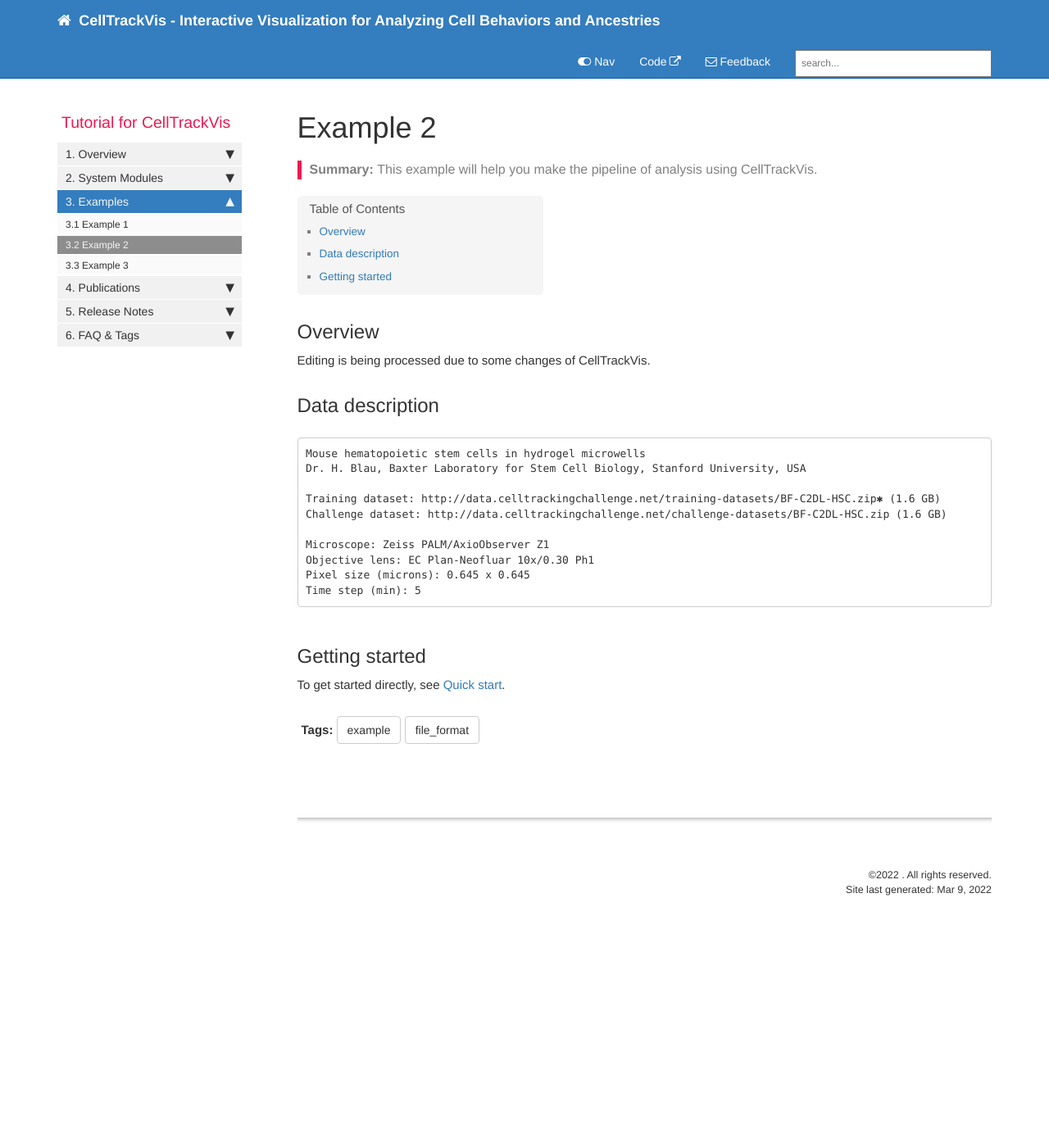
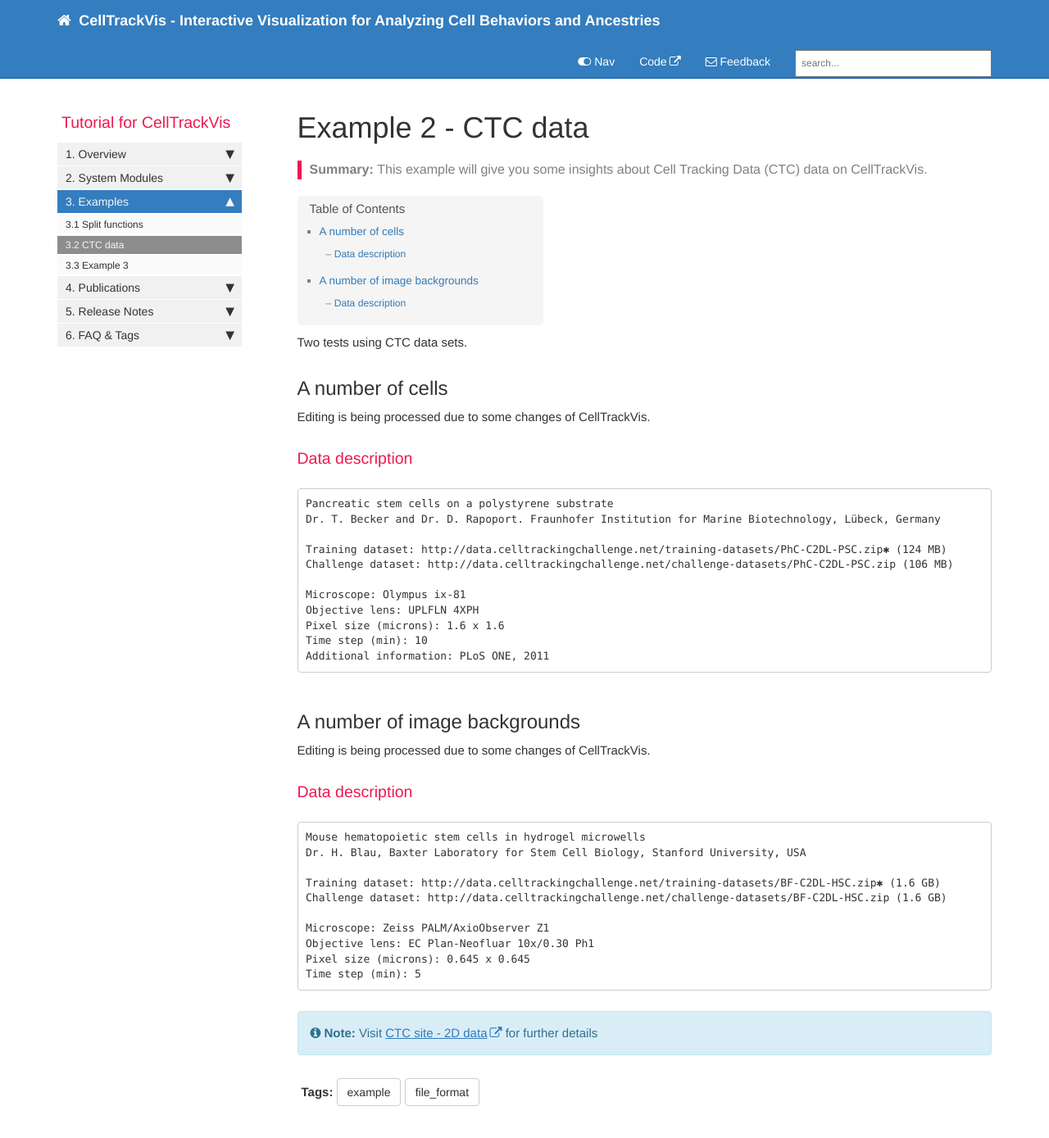
Before and after one commit to scbeom/ctv_tutorial, a Jekyll site: the page built from pages/example/ex_example_2.md, in a window 1280 px wide and 1400 px high. Shown: the top 1389 px of the window at 82% size. Built offline with Jekyll 4.4.1, drawn with Linux system fonts in a browser that asks for light colours; comment, search, counter and statistics services are not loaded.

Commit message:
Further updates

````diff
--- a/_data/sidebars/mydoc_sidebar.yml
+++ b/_data/sidebars/mydoc_sidebar.yml
@@ -64,11 +64,11 @@ entries:
         output: web, pdf
         folderitems:
 
-          - title: 3.1 Example 1
+          - title: 3.1 Split functions
             url: /ex_example_1.html
             output: web, pdf
 
-          - title: 3.2 Example 2
+          - title: 3.2 CTC data
             url: /ex_example_2.html
             output: web, pdf
 
--- a/pages/example/ex_example_2.md
+++ b/pages/example/ex_example_2.md
@@ -1,18 +1,39 @@
 ---
-title: Example 2
+title: Example 2 - CTC data
 tags: [example, file_format]
 keywords: example
 sidebar: mydoc_sidebar
 permalink: ex_example_2.html
 folder: example
-summary: This example will help you make the pipeline of analysis using CellTrackVis.
+summary: This example will give you some insights about Cell Tracking Data (CTC) data on CellTrackVis.
 ---
 
-## Overview
+Two tests using CTC data sets.
+
+## A number of cells
 
 Editing is being processed due to some changes of CellTrackVis.
 
-## Data description
+### Data description
+```
+Pancreatic stem cells on a polystyrene substrate
+Dr. T. Becker and Dr. D. Rapoport. Fraunhofer Institution for Marine Biotechnology, Lübeck, Germany
+
+Training dataset: http://data.celltrackingchallenge.net/training-datasets/PhC-C2DL-PSC.zip✱ (124 MB)
+Challenge dataset: http://data.celltrackingchallenge.net/challenge-datasets/PhC-C2DL-PSC.zip (106 MB)
+
+Microscope: Olympus ix-81
+Objective lens: UPLFLN 4XPH
+Pixel size (microns): 1.6 x 1.6
+Time step (min): 10
+Additional information: PLoS ONE, 2011
+```
+
+## A number of image backgrounds
+
+Editing is being processed due to some changes of CellTrackVis.
+
+### Data description
 ```
 Mouse hematopoietic stem cells in hydrogel microwells
 Dr. H. Blau, Baxter Laboratory for Stem Cell Biology, Stanford University, USA
@@ -26,8 +47,6 @@ Pixel size (microns): 0.645 x 0.645
 Time step (min): 5
 ```
 
-## Getting started
-
-To get started directly, see [Quick start][index].
+{% include note.html content="Visit [CTC site - 2D data](http://celltrackingchallenge.net/2d-datasets/) for further details" %}
 
 {% include links.html %}
````
Also changed, not shown: pages/example/ex_example_1.md (+2 -2 lines), pages/sysmodule/sm_lineage.md (+3 -5 lines), pages/sysmodule/sm_setting.md (+24 -7 lines), pages/sysmodule/sm_trajectory.md (+13 -9 lines), images/lin_view.png (added), images/setting_minimap.png (added), images/setting_modes.png, images/setting_options.png (added), images/traj_selection.png (added), images/traj_view.png (added), images/traj_zoom.png (added).
